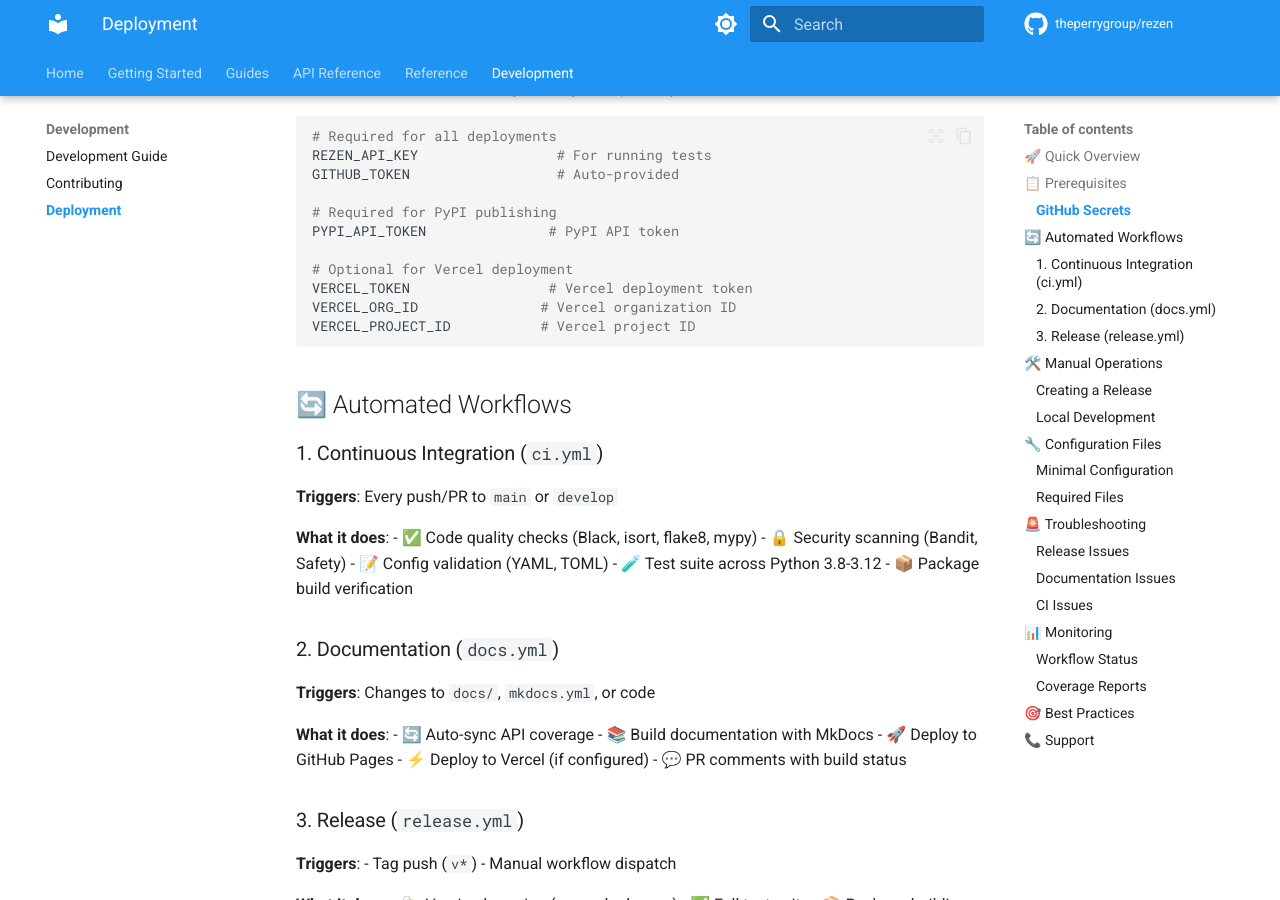
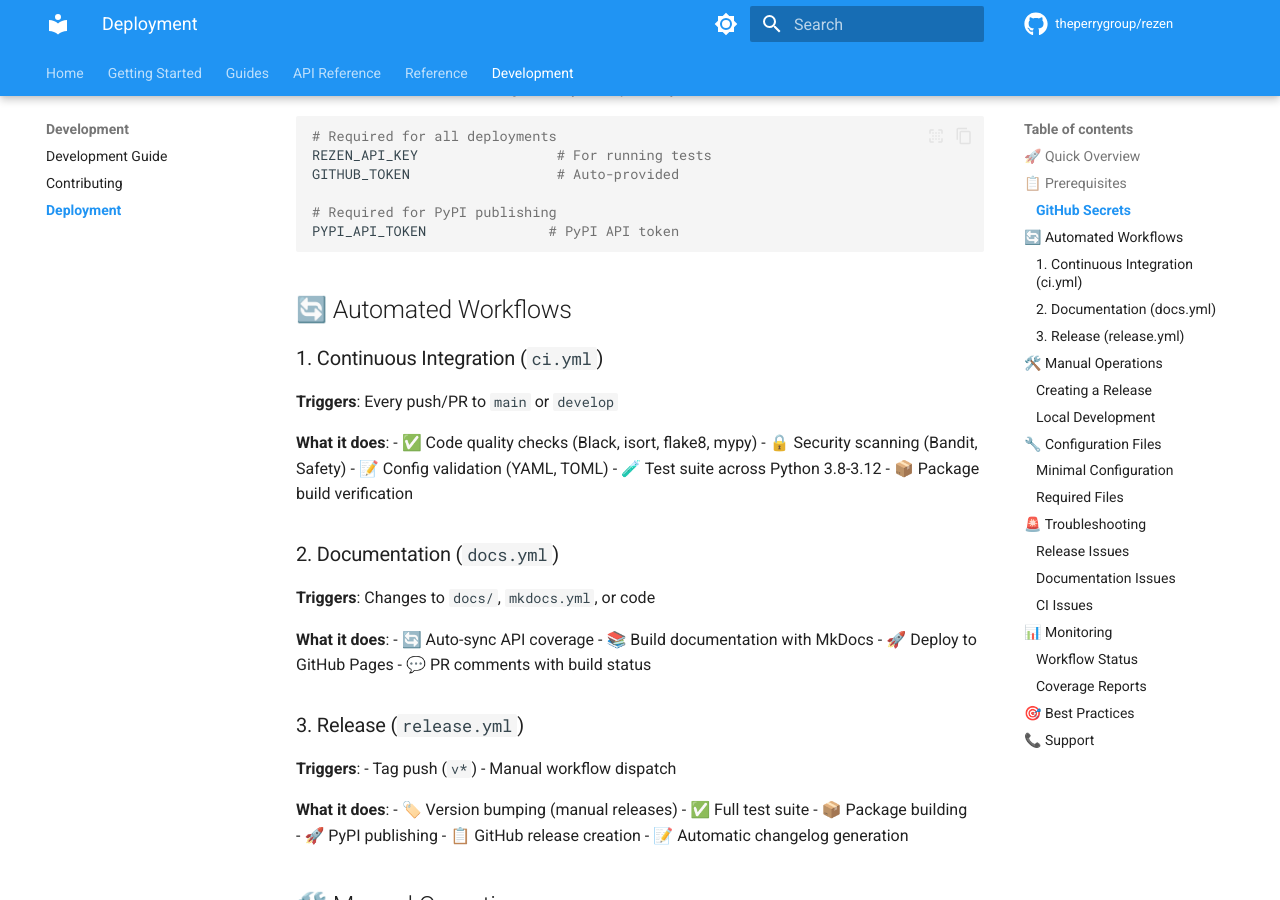
Before and after one commit to theperrygroup/rezen, an MkDocs documentation site: the page built from docs/development/deployment.md, in a window 1280 px wide and 900 px high, scrolled down 640 px. Built offline with MkDocs 1.6.1 and Material for MkDocs 9.7.7, drawn with Linux system fonts in a browser that asks for light colours; comment, search, counter and statistics services are not loaded; some of the changed text lies outside the part shown.

Commit message:
chore: remove Vercel deployment references - Remove Vercel deployment job from docs workflow, remove Vercel configuration from deployment documentation, simplify deployment to use only GitHub Pages

````diff
--- a/docs/development/deployment.md
+++ b/docs/development/deployment.md
@@ -24,11 +24,6 @@ GITHUB_TOKEN                  # Auto-provided
 
 # Required for PyPI publishing
 PYPI_API_TOKEN               # PyPI API token
-
-# Optional for Vercel deployment
-VERCEL_TOKEN                 # Vercel deployment token
-VERCEL_ORG_ID               # Vercel organization ID
-VERCEL_PROJECT_ID           # Vercel project ID
 ```
 
 ## 🔄 Automated Workflows
@@ -52,7 +47,6 @@ VERCEL_PROJECT_ID           # Vercel project ID
 - 🔄 Auto-sync API coverage
 - 📚 Build documentation with MkDocs
 - 🚀 Deploy to GitHub Pages
-- ⚡ Deploy to Vercel (if configured)
 - 💬 PR comments with build status
 
 ### 3. Release (`release.yml`)
@@ -140,7 +134,6 @@ mypy rezen/
 The following files are **no longer needed** and have been consolidated into GitHub Actions:
 
 - ❌ `.pre-commit-config.yaml` → Integrated into CI workflow
-- ❌ `vercel.json` → Integrated into docs workflow
 - ❌ `scripts/bump_version.py` → Integrated into release workflow
 - ❌ `scripts/sync_docs.py` → Integrated into docs workflow
 - ⚠️ `.readthedocs.yml` → Optional (if using RTD alongside GitHub Pages)
@@ -177,11 +170,6 @@ grep __version__ rezen/__init__.py
 - Verify all referenced files exist
 - Check for syntax errors in markdown
 
-**Vercel deployment fails**:
-- Verify Vercel secrets are configured
-- Check Vercel project settings
-- Ensure build output is correct
-
 ### CI Issues
 
 **Code quality failures**:
@@ -208,7 +196,6 @@ Monitor deployments at:
 - **GitHub Actions**: Repository → Actions tab
 - **PyPI**: https://pypi.org/project/rezen/
 - **GitHub Pages**: https://theperrygroup.github.io/rezen/
-- **Vercel**: Vercel dashboard (if configured)
 
 ### Coverage Reports
 
````
Also changed, not shown: 1 other file.
